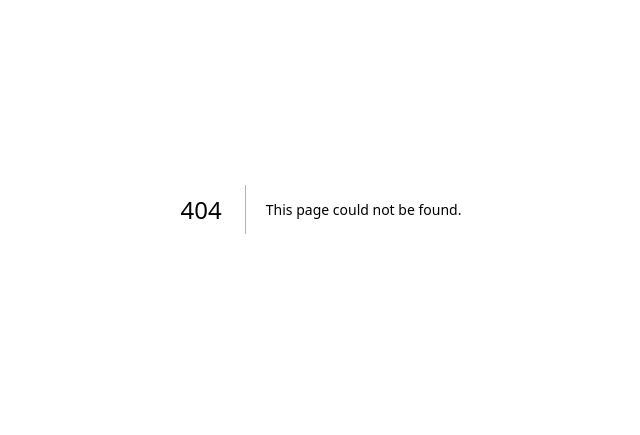
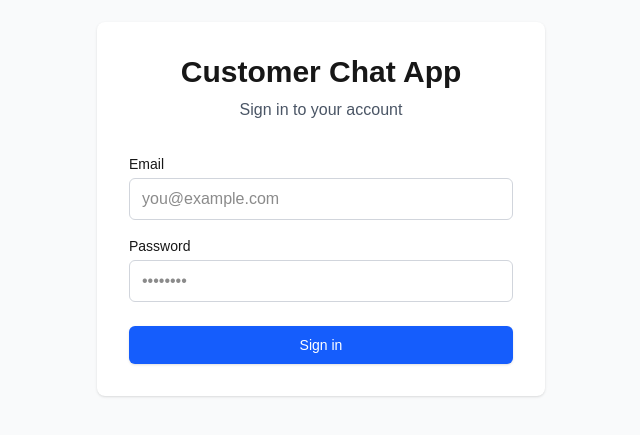
Before and after one commit to jassmurutalu/chat, a Next.js app: page /login in a window 1280 px wide. Before the commit this address had no page. Shown: the part 191-626 px from the top of the page, without its empty margins (319-959 px from the left). Built offline with nearby package versions, Linux system fonts and the light colour scheme; no server answers.

Commit message:
structure, types, supabase conn

```diff
--- /dev/null
+++ b/app/login/page.tsx
@@ -0,0 +1,96 @@
+'use client'
+
+import { useState } from 'react'
+import { createClient } from '@/lib/supabase/client'
+import { useRouter } from 'next/navigation'
+
+export default function LoginPage() {
+  const [email, setEmail] = useState('')
+  const [password, setPassword] = useState('')
+  const [loading, setLoading] = useState(false)
+  const [error, setError] = useState('')
+  const router = useRouter()
+  const supabase = createClient()
+
+  const handleLogin = async (e: React.FormEvent) => {
+    e.preventDefault()
+    setLoading(true)
+    setError('')
+
+    const { error } = await supabase.auth.signInWithPassword({
+      email,
+      password,
+    })
+
+    if (error) {
+      setError(error.message)
+      setLoading(false)
+    } else {
+      router.push('/dashboard')
+      router.refresh()
+    }
+  }
+
+  return (
+    <div className="min-h-screen flex items-center justify-center bg-gray-50">
+      <div className="max-w-md w-full space-y-8 p-8 bg-white rounded-lg shadow">
+        <div>
+          <h2 className="text-center text-3xl font-bold">
+            Customer Chat App
+          </h2>
+          <p className="mt-2 text-center text-gray-600">
+            Sign in to your account
+          </p>
+        </div>
+
+        <form className="mt-8 space-y-6" onSubmit={handleLogin}>
+          {error && (
+            <div className="bg-red-50 text-red-500 p-3 rounded">
+              {error}
+            </div>
+          )}
+
+          <div className="space-y-4">
+            <div>
+              <label htmlFor="email" className="block text-sm font-medium">
+                Email
+              </label>
+              <input
+                id="email"
+                type="email"
+                required
+                value={email}
+                onChange={(e) => setEmail(e.target.value)}
+                className="mt-1 block w-full px-3 py-2 border border-gray-300 rounded-md"
+                placeholder="you@example.com"
+              />
+            </div>
+
+            <div>
+              <label htmlFor="password" className="block text-sm font-medium">
+                Password
+              </label>
+              <input
+                id="password"
+                type="password"
+                required
+                value={password}
+                onChange={(e) => setPassword(e.target.value)}
+                className="mt-1 block w-full px-3 py-2 border border-gray-300 rounded-md"
+                placeholder="••••••••"
+              />
+            </div>
+          </div>
+
+          <button
+            type="submit"
+            disabled={loading}
+            className="w-full flex justify-center py-2 px-4 border border-transparent rounded-md shadow-sm text-sm font-medium text-white bg-blue-600 hover:bg-blue-700 disabled:opacity-50"
+          >
+            {loading ? 'Signing in...' : 'Sign in'}
+          </button>
+        </form>
+      </div>
+    </div>
+  )
+}
--- /dev/null
+++ b/lib/supabase/client.ts
@@ -0,0 +1,8 @@
+import { createBrowserClient } from '@supabase/ssr'
+
+export function createClient() {
+  return createBrowserClient(
+    process.env.NEXT_PUBLIC_SUPABASE_URL!,
+    process.env.NEXT_PUBLIC_SUPABASE_ANON_KEY!
+  )
+}
--- /dev/null
+++ b/lib/supabase/server.ts
@@ -0,0 +1,32 @@
+import { createServerClient, type CookieOptions } from '@supabase/ssr'
+import { cookies } from 'next/headers'
+
+export async function createServerSupabaseClient() {
+  const cookieStore = await cookies()
+
+  return createServerClient(
+    process.env.NEXT_PUBLIC_SUPABASE_URL!,
+    process.env.NEXT_PUBLIC_SUPABASE_ANON_KEY!,
+    {
+      cookies: {
+        get(name: string) {
+          return cookieStore.get(name)?.value
+        },
+        set(name: string, value: string, options: CookieOptions) {
+          try {
+            cookieStore.set({ name, value, ...options })
+          } catch (error) {
+            // Handle error
+          }
+        },
+        remove(name: string, options: CookieOptions) {
+          try {
+            cookieStore.set({ name, value: '', ...options })
+          } catch (error) {
+            // Handle error
+          }
+        },
+      },
+    }
+  )
+}
--- /dev/null
+++ b/lib/types/database.ts
@@ -0,0 +1,42 @@
+export type User = {
+  id: string
+  email: string
+  full_name: string | null
+  avatar_url: string | null
+  created_at: string
+}
+
+export type Conversation = {
+  id: string
+  platform: 'messenger' | 'telegram' | 'whatsapp'
+  customer_name: string
+  customer_id: string
+  customer_avatar: string | null
+  last_message: string | null
+  last_message_at: string | null
+  unread_count: number
+  assigned_to: string | null
+  status: 'active' | 'archived' | 'resolved'
+  created_at: string
+}
+
+export type Message = {
+  id: string
+  conversation_id: string
+  sender_type: 'customer' | 'agent'
+  sender_id: string | null
+  content: string
+  message_type: 'text' | 'image' | 'file'
+  file_url: string | null
+  platform_message_id: string | null
+  read_at: string | null
+  created_at: string
+}
+
+export type TypingIndicator = {
+  id: string
+  conversation_id: string
+  user_id: string
+  is_typing: boolean
+  updated_at: string
+}
```
